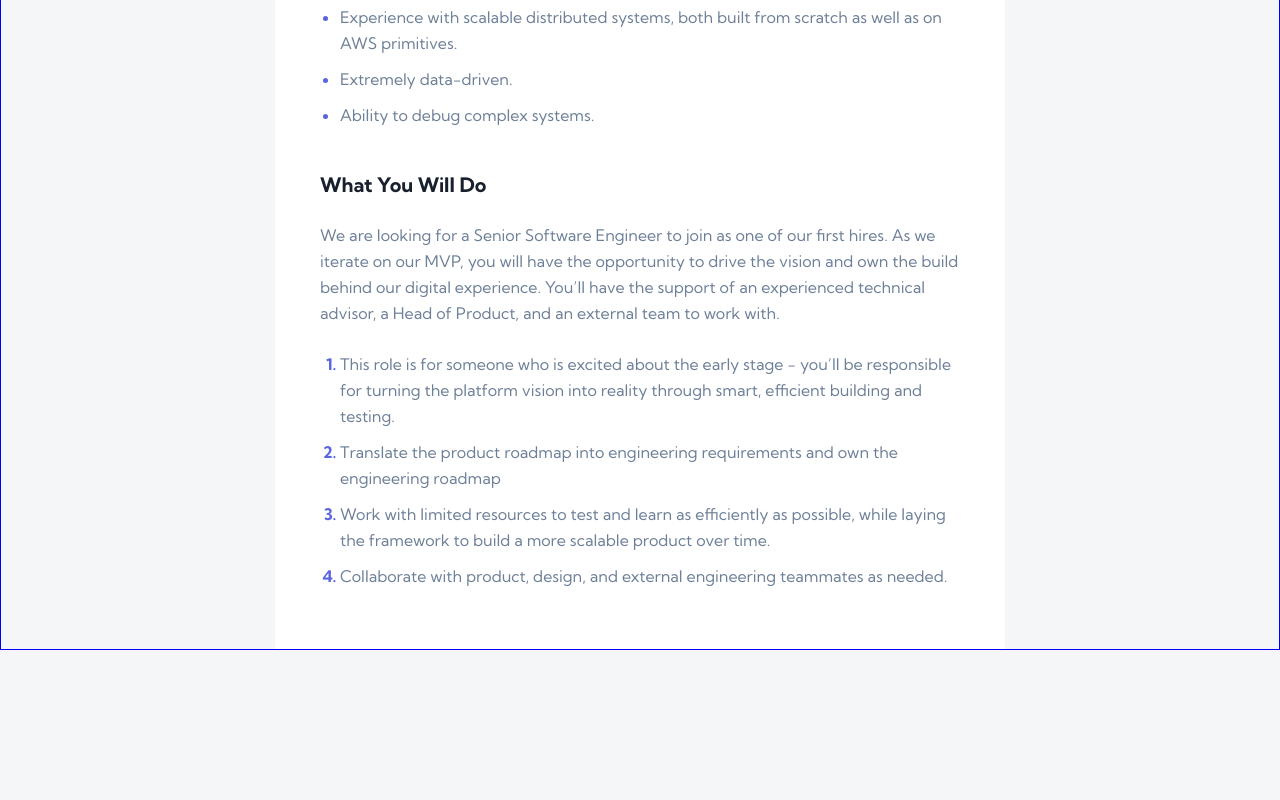
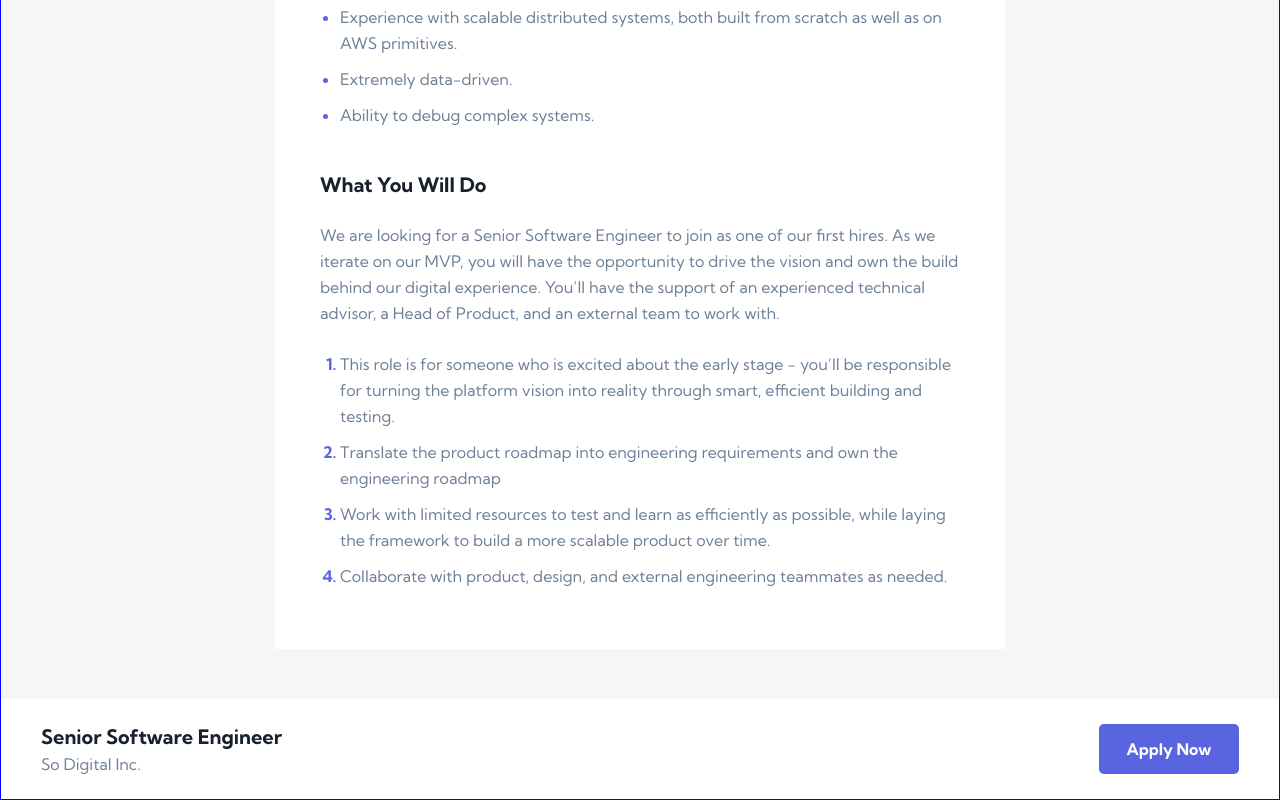
Before and after one commit to EdwinSch/react-devjobs-finder, a React (Vite) app: page /job/1 in a window 1280 px wide. Shown: the part 833-1633 px from the top of the page. Before the commit the page ends 1483 px from the top, so only its background shows below. Built offline with nearby package versions, Linux system fonts and the light colour scheme.

Commit message:
add: footer component + styles

```diff
--- /dev/null
+++ b/src/components/JobFooter/JobFooter.jsx
@@ -0,0 +1,25 @@
+const JobFooter = ({ selectedJob }) => {
+  // destructure
+  const { position, apply } = selectedJob;
+
+  return (
+    <footer>
+      <div className="gen-wrapper">
+        <h3>{position}</h3>
+        <p className="founder">so digital inc.</p>
+      </div>
+
+      <a
+        href={apply}
+        className="btn"
+        target="_blank"
+        rel="noreferrer"
+        aria-label="button"
+      >
+        apply now
+      </a>
+    </footer>
+  );
+};
+
+export default JobFooter;
--- /dev/null
+++ b/src/components/JobFooter/job-footer.css
@@ -0,0 +1,30 @@
+footer {
+  margin-top: 50px;
+  padding: 25px 40px;
+  width: 100%;
+  height: 100px;
+  background-color: var(--clr-cardBackground);
+  display: flex;
+  justify-content: space-between;
+  align-items: center;
+
+  .gen-wrapper {
+    .founder {
+      margin-top: 5px;
+      font-size: 1rem;
+      font-weight: 400;
+      text-transform: capitalize;
+      color: var(--clr-infoKeys);
+    }
+  }
+
+  @media screen and (max-width: 500px) {
+    margin-top: 30px;
+    padding: 25px;
+    display: block;
+
+    .gen-wrapper {
+      display: none;
+    }
+  }
+}
--- a/src/components/JobInfo/JobInfo.jsx
+++ b/src/components/JobInfo/JobInfo.jsx
@@ -59,7 +59,6 @@ const JobInfo = ({ selectedJob }) => {
           })}
         </ol>
       </div>
-      {/* <Link to={"/"}>back to homepage</Link> */}
     </div>
   );
 };
--- a/src/pages/Job.jsx
+++ b/src/pages/Job.jsx
@@ -2,6 +2,7 @@ import { useParams, Link } from "react-router-dom";
 import jobsData from "../../api/data.json";
 
 import JobInfo from "../components/JobInfo/JobInfo";
+import JobFooter from "../components/JobFooter/JobFooter";
 
 const Job = () => {
   const { jobId } = useParams();
@@ -10,6 +11,7 @@ const Job = () => {
   return (
     <div className="job-page-container">
       <JobInfo selectedJob={selectedJob} />
+      <JobFooter selectedJob={selectedJob} />
     </div>
   );
 };
--- a/src/styles/main-styles.css
+++ b/src/styles/main-styles.css
@@ -5,6 +5,7 @@
 @import url(../components/JobsList/jobs-list.css);
 @import url(../components/Card/card.css);
 @import url(../components/JobInfo/job-info.css);
+@import url(..//components/JobFooter/job-footer.css);
 
 /* Init */
 *,
--- a/src/styles/page-styles.css
+++ b/src/styles/page-styles.css
@@ -13,5 +13,6 @@
 .job-page-container {
   border: solid blue 1px;
   display: flex;
-  justify-content: center;
+  align-items: center;
+  flex-direction: column;
 }
```
